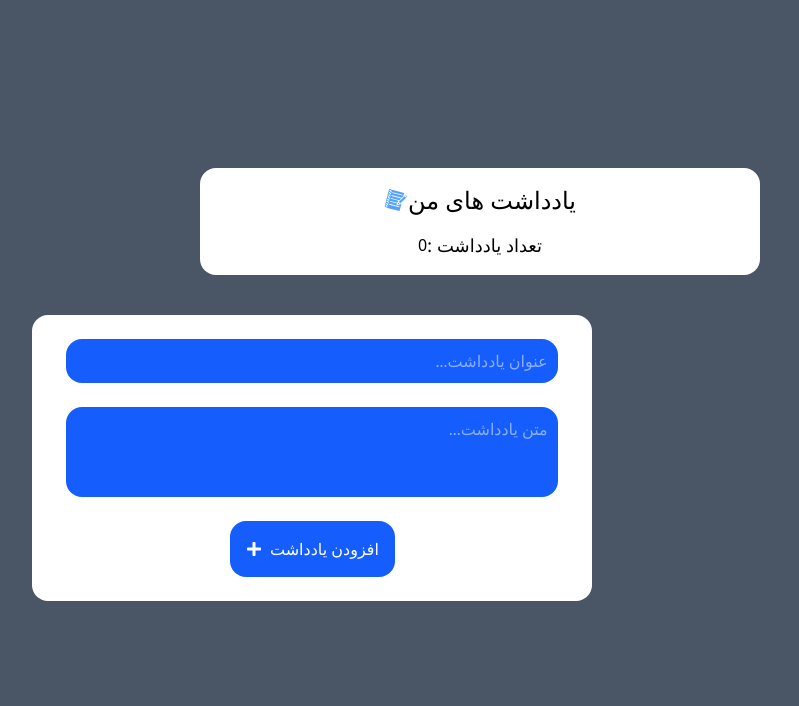
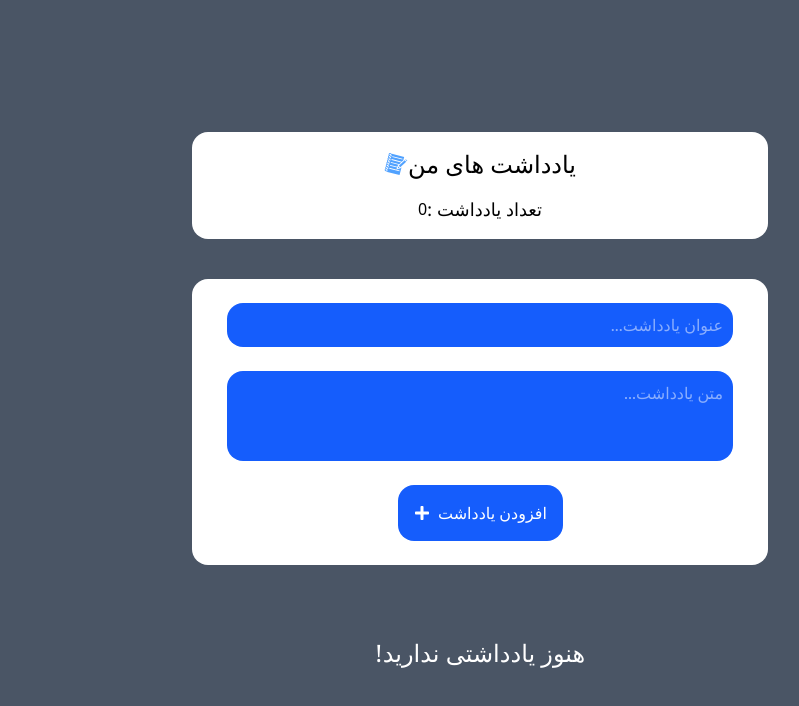
Before and after one commit to alireza-parvali-76/Notebook_React, a React (Vite) app: page / in a window 1280 px wide. Shown: the top 706 px of the page, without its empty margins (160-959 px from the left). Built offline with nearby package versions, Linux system fonts and the light colour scheme.

Commit message:
Fix and Debug UI

```diff
--- a/src/App.jsx
+++ b/src/App.jsx
@@ -6,11 +6,12 @@ import './App.css'
 
 export default function App() {
   return (
-    <div className=''>
-     <div className='flex items-center justify-center flex-col min-h-dvh bg-gray-600 h-full'>
-      <Header />
-      <Main />
-     </div>
-    </div>
+    <div className='flex flex-col items-center justify-center min-h-dvh bg-gray-600'>
+  <Header />
+  <div className="relative flex flex-col items-center">
+    <Main />
+  </div>
+</div>
+
   )
 }
--- a/src/Components/Header/Header.jsx
+++ b/src/Components/Header/Header.jsx
@@ -5,7 +5,7 @@ import { GiNotebook } from "react-icons/gi";
 export default function Header() {
   return (
     <div className=''>
-      <div className='bg-white w-140 p-4 rounded-2xl'>
+      <div className='bg-white w-xl p-4 rounded-2xl'>
           <div className='flex items-center justify-center'>
             <span><GiNotebook className="text-2xl text-blue-400"/></span>
             <span className='text-black font-serif text-2xl'>یادداشت های من</span>
--- a/src/Components/Letters/Letters.jsx
+++ b/src/Components/Letters/Letters.jsx
@@ -3,13 +3,15 @@ import { MdModeEdit, MdDelete  } from "react-icons/md";
 
 export default function Letters({notes, onEdit, onDelete}) {
     if (!notes || notes.length === 0) {
-         <div className='flex items-center justify-center mt-10'>
-            <span className='font-serif text-white text-2xl'>!هنوز یادداشتی ندارید</span>
-        </div>
+        return(
+             <div className='flex items-center justify-center mt-10'>
+                <span className='font-serif text-white text-2xl'>!هنوز یادداشتی ندارید</span>
+            </div>
+        )
     }
   return (
     <div>
-        <div className='w-240 grid grid-cols-3 gap-3 mt-5'>
+        <div className='w-5xl grid grid-cols-3 gap-3 mt-5'>
            {notes.map((note) =>(
                  <div className='bg-white p-5 flex flex-col rounded-2xl'>
                     <div className='flex justify-between p-2.5 bg-blue-600 w-full rounded-2xl'>
@@ -17,7 +19,7 @@ export default function Letters({notes, onEdit, onDelete}) {
                             <span className='text-white text-[18px] cursor-pointer mr-2'
                             onClick={() => onDelete(note.id)}><MdDelete /></span>
                             <span className='text-white text-[18px] cursor-pointer'
-                            onClick={() => onEdit(note.id)}><MdModeEdit /></span>
+                            onClick={() => onEdit(note)}><MdModeEdit /></span>
                         </div>
                         <div>
                             <span className='font-serif'>{note.title}</span>
--- a/src/Components/Main/Main.jsx
+++ b/src/Components/Main/Main.jsx
@@ -62,15 +62,15 @@ export default function Main() {
   }
 
   return (
-    <div>
-      <div className='w-140 bg-white mt-10 rounded-2xl'>
+    <div className='flex flex-col items-center'>
+      <div className='w-xl bg-white mt-10 rounded-2xl'>
         <div className='flex items-center justify-center p-3'>
           <input
             type="text"
             className='min-w-11/12 bg-blue-600 text-white p-2.5 text-right font-serif rounded-2xl mt-3'
             placeholder='...عنوان یادداشت'
+            value={title}
             onChange={(e) => setTitle(e.target.value)}
-            value={title}
           />
         </div>
 
@@ -78,8 +78,8 @@ export default function Main() {
           <textarea
             className='min-w-11/12 bg-blue-600 text-white p-2.5 text-right font-serif rounded-2xl resize-none h-[90px]'
             placeholder='...متن یادداشت'
+            value={content}
             onChange={(e) => setContent(e.target.value)}
-            value={content}
           ></textarea>
         </div>
 
```
